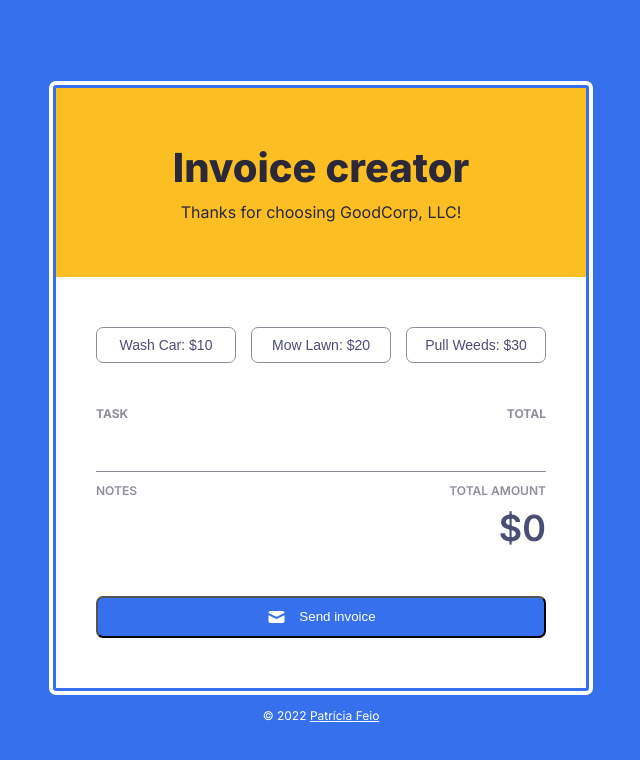
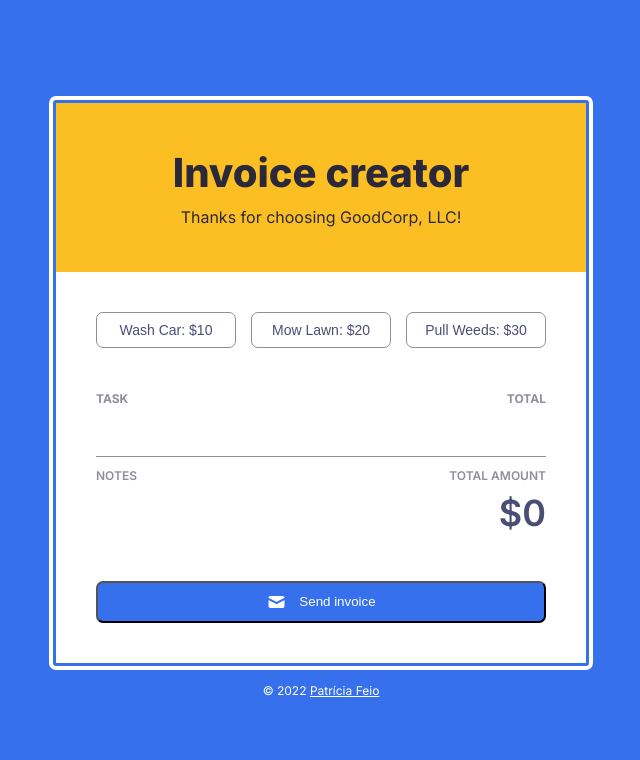
Before and after one commit to PatriciaFeio/invoice-creator, a plain HTML site: page index.html in a window 1280 px wide. Shown: the whole page, without its empty margins (319-959 px from the left). Drawn offline with Linux system fonts and the light colour scheme.

Commit message:
css layout fixes

```diff
--- a/styles.css
+++ b/styles.css
@@ -150,13 +150,13 @@ li {
  }
 
  .card-header {
-    padding: 55px 35px;
+    padding: 45px 35px;
     text-align: center;
     background-color: var(--yellow);
  }
 
  .card-body {
-     padding: 50px 15px;
+     padding: 40px 15px;
  }
 
  .supporting-text {
@@ -265,6 +265,10 @@ li {
     border: none;
 }
 
+.footer-copyright {
+    margin-bottom: 10px;
+ }
+
 
 /* =========================
     media-queries
@@ -277,7 +281,7 @@ li {
    }
 
    .card-body {
-       padding: 50px 40px;
+       padding: 40px 40px;
    }
 
    .form-notes {
```
